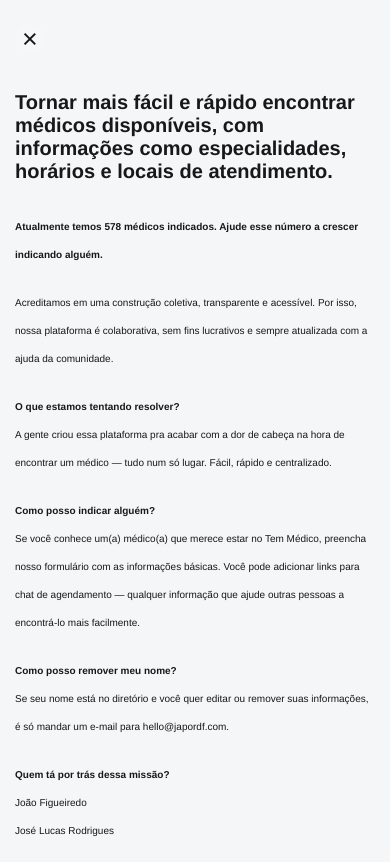
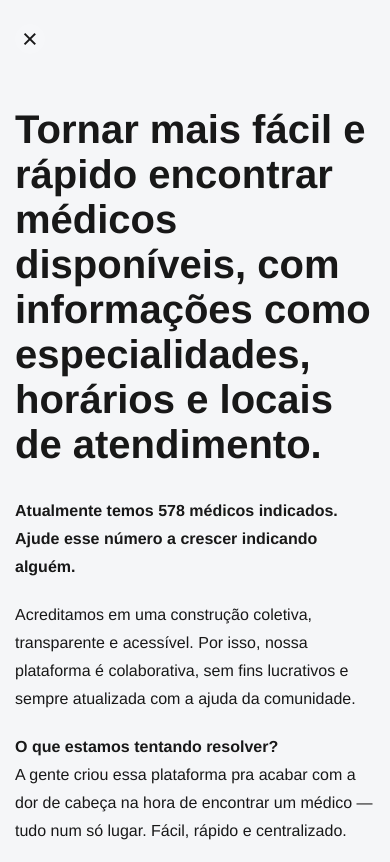
Before and after one commit to zezindev/tem-medico, a plain HTML site: page index.html in a window 390 px wide. Both pictures are taken after a click on the button "Sobre". Drawn offline with nearby package versions, Linux system fonts and the light colour scheme.

Commit message:
Responsive layout

```diff
--- a/styles/about.css
+++ b/styles/about.css
@@ -110,14 +110,13 @@
   .about-modal-content {
     padding: 24px 15px;
     max-width: 100vw;
-    height: 100vh;
   }
 
   .about-text-content h1 {
-    font-size: 2rem;
+    font-size: 4rem;
   }
 
   .about-text-content p {
-    font-size: 1rem;
+    font-size: 1.6rem;
   }
 }
```
